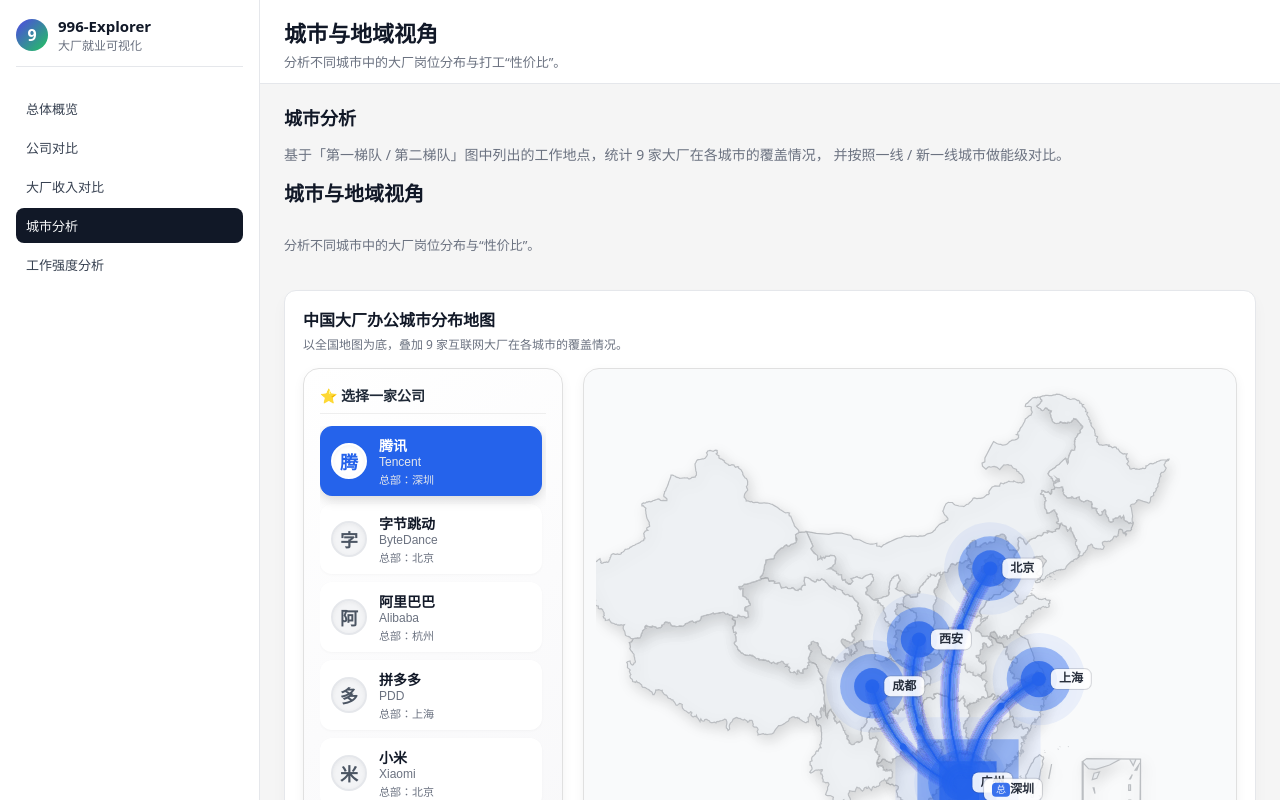
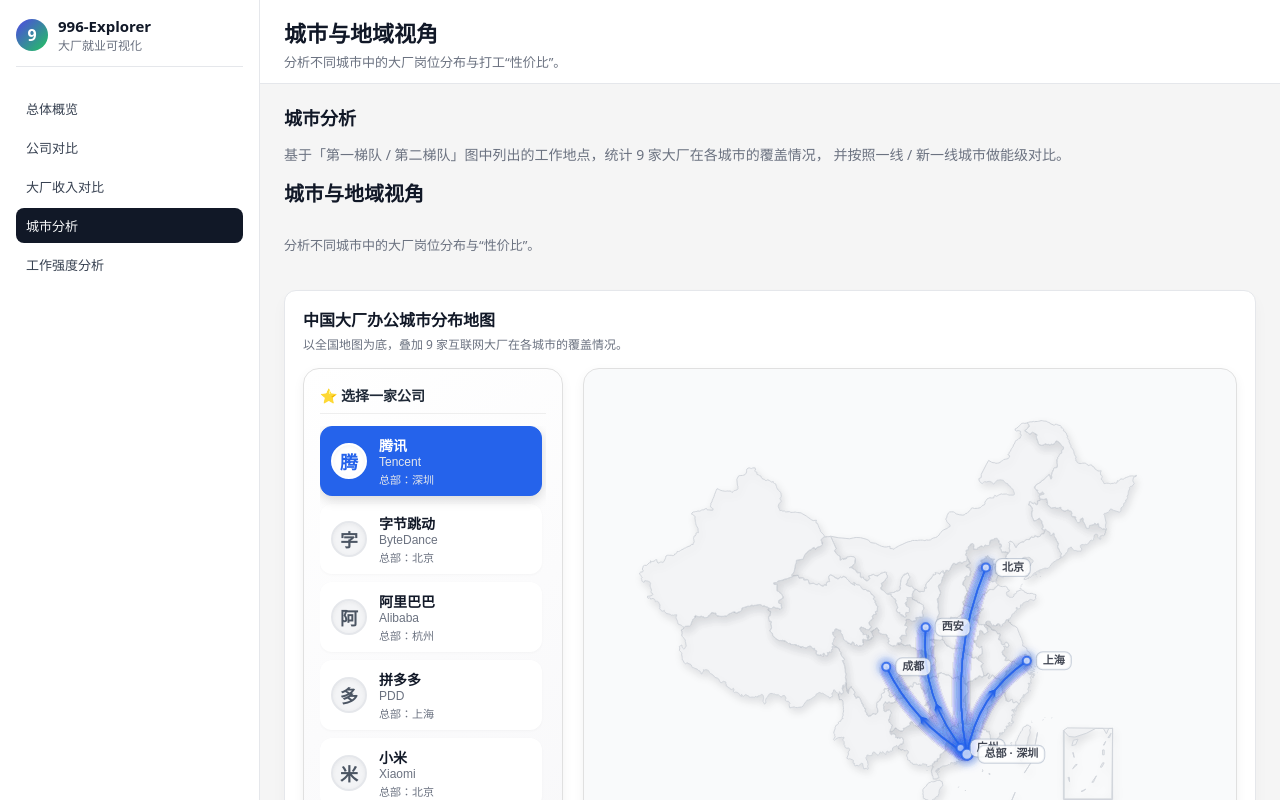
Before and after one commit to YSChen123/996-Explorer, a Vue app in the folder frontend/: page / in a window 1280 px wide. Both pictures are taken after a click on the button "城市分析". Shown: the top 800 px of the page. Built offline with nearby package versions, Linux system fonts and the light colour scheme.

Commit message:
feat: make effects better

```diff
--- a/frontend/src/components/ChinaMap.vue
+++ b/frontend/src/components/ChinaMap.vue
@@ -167,43 +167,51 @@
   const hqCity = company.hq
   const hqCoord = cityCoordMap[hqCity]
 
+  // 点数据：第三维 2 表示总部
   const scatterData = cities
     .filter(name => cityCoordMap[name])
     .map(name => ({
       name,
-      value: [...cityCoordMap[name], name === hqCity ? 2 : 1] // 用 2 标记总部
+      value: [...cityCoordMap[name], name === hqCity ? 2 : 1]
     }))
 
-  // 连线数据：从总部 -> 各分部
+  // 连线数据：从总部 → 各城市
   const linesData = cities
     .filter(name => name !== hqCity && cityCoordMap[name] && hqCoord)
-    .map(name => ({
-      name: name, // 为连线也设置名称，方便 tooltip
+    .map((name, idx) => ({
+      fromName: hqCity,
+      toName: name,
       coords: [hqCoord, cityCoordMap[name]],
-      // 在 data 级别设置弧度，让多条线不会完全重合，而是略微分开
+      // 每条线略微不同的弧度，避免完全重叠
       lineStyle: {
-        curveness: 0.25 + Math.random() * 0.1 // 随机化弧度 0.25 - 0.35
+        curveness: 0.15 + (idx % 3) * 0.06
       }
     }))
+
+  // 城市光晕的径向渐变
+  const haloGradient = new echarts.graphic.RadialGradient(0.5, 0.5, 0.5, [
+    { offset: 0, color: echarts.color.modifyAlpha(company.color, 0.22) },
+    { offset: 0.8, color: echarts.color.modifyAlpha(company.color, 0.05) },
+    { offset: 1, color: 'rgba(255,255,255,0)' }
+  ])
 
   return {
     backgroundColor: 'transparent',
     tooltip: {
       trigger: 'item',
       padding: 8,
-      backgroundColor: 'rgba(255, 255, 255, 0.95)',
+      backgroundColor: 'rgba(255, 255, 255, 0.96)',
       borderColor: '#d1d5db',
       borderWidth: 1,
-      textStyle: {
-        color: '#1f2937'
-      },
+      textStyle: { color: '#111827', fontSize: 12 },
       formatter: params => {
-        if (params.seriesType === 'effectScatter') {
-          return `${company.nameZh} · **${params.name}**`
+        if (params.seriesType === 'scatter' && params.seriesName.includes('城市')) {
+          const isHQ = params.value[2] === 2
+          return `${company.nameZh} · ${isHQ ? '总部 · ' : ''}${params.name}`
         }
-        if (params.seriesType === 'lines' && params.seriesName.includes('流光')) {
-          // 连线的 tooltip 提示从总部流向分部
-          return `${company.nameZh}: **${hqCity}** 连至 **${params.name}**`
+        if (params.seriesType === 'lines') {
+          const d = params.data || {}
+          return `${company.nameZh}：${d.fromName} → ${d.toName}`
         }
         return params.name
       }
@@ -211,122 +219,103 @@
     geo: {
       map: 'china',
       roam: true,
-      zoom: 1.6, // 放大地图，聚焦核心区域
-      center: [108, 35], // 中心点略微北移东移，聚焦中东部
-      label: {
-        show: false
-      },
+      zoom: 1.35,          // 适度放大
+      center: [107, 34],   // 聚焦中东部
+      label: { show: false },
       itemStyle: {
-        areaColor: '#eef1f4',
-        borderColor: '#bbbec2',
-        borderWidth: 1.2,
-        shadowColor: 'rgba(0,0,0,0.15)', // 增加阴影深度
-        shadowBlur: 15,
-        shadowOffsetX: 3,
-        shadowOffsetY: 5
+        areaColor: '#f3f4f6',
+        borderColor: '#d1d5db',
+        borderWidth: 1,
+        shadowColor: 'rgba(15,23,42,0.12)',
+        shadowBlur: 10,
+        shadowOffsetX: 2,
+        shadowOffsetY: 4
       },
       emphasis: {
         itemStyle: {
-          areaColor: '#d3e2ee',
+          areaColor: '#e0f2fe',
           borderColor: '#94a3b8'
         }
       }
     },
     series: [
-      // 1. 粗连线底图（作为流线的背景光晕）
-      {
-        name: `${company.nameZh} · 连线底图`,
-        type: 'lines',
-        coordinateSystem: 'geo',
-        zlevel: 1, // 确保在底部
-        silent: true, // 不触发鼠标事件
-        lineStyle: {
-          color: company.color,
-          width: 4, // 较粗
-          opacity: 0.3, // 透明度较低
-          curveness: 0.3,
-        },
-        data: linesData.map(d => ({
-            ...d,
-            lineStyle: { ...d.lineStyle, width: 4, opacity: 0.3, curveness: d.lineStyle.curveness }
-        }))
-      },
-      // 2. 发光连线（具有流光效果的前景线）
+      // 1) 流动连线（细线 + 光标）
       {
         name: `${company.nameZh} · 流光连线`,
         type: 'lines',
         coordinateSystem: 'geo',
-        zlevel: 3, // 确保在粗底图之上
+        zlevel: 1,
         effect: {
           show: true,
           period: 4,
-          trailLength: 0.6,
-          symbol: 'pin',
-          symbolSize: 10,
-          color: company.color,
+          trailLength: 0.35,
+          symbol: 'arrow',
+          symbolSize: 6,
+          color: company.color
         },
         lineStyle: {
-          color: company.color,
-          width: 1, // 较细，突出流光
-          opacity: 0.9,
-          curveness: 0.3,
-          shadowColor: company.color,
-          shadowBlur: 10
+          color: echarts.color.modifyAlpha(company.color, 0.85),
+          width: 1.4,
+          opacity: 0.75,
+          shadowBlur: 10,
+          shadowColor: company.color
         },
         data: linesData.map(d => ({
-            ...d,
-            lineStyle: { ...d.lineStyle, width: 1, shadowBlur: 10, curveness: d.lineStyle.curveness }
+          ...d,
+          lineStyle: {
+            ...d.lineStyle,
+            width: 1.4,
+            opacity: 0.75
+          }
         }))
       },
-      // 3. 城市高亮点
+
+      // 2) 城市光晕（柔和圆形 halo）
+      {
+        name: `${company.nameZh} · 城市光晕`,
+        type: 'scatter',
+        coordinateSystem: 'geo',
+        zlevel: 2,
+        symbol: 'circle',
+        symbolSize: val => (val[2] === 2 ? 30 : 24),
+        itemStyle: {
+          color: haloGradient,
+          borderWidth: 0
+        },
+        silent: true,          // 不抢 tooltip
+        data: scatterData
+      },
+
+      // 3) 城市点 + 标签
       {
         name: `${company.nameZh} · 办公城市`,
-        type: 'effectScatter',
+        type: 'scatter',
         coordinateSystem: 'geo',
-        zlevel: 4,
-        rippleEffect: {
-          brushType: 'fill',
-          scale: 7,
-          period: 3
-        },
-        // 总部使用星形符号，更突出
-        symbol: (val) => (val[2] === 2 ? 'star' : 'circle'),
-        symbolSize: (val) => (val[2] === 2 ? 22 : 14), // 总部点更大
+        zlevel: 3,
+        symbol: 'circle',
+        symbolSize: val => (val[2] === 2 ? 11 : 8),
         itemStyle: {
-          color: company.color,
-          shadowBlur: 30,
-          shadowColor: company.color,
-          opacity: 0.9
+          color: '#ffffff',
+          borderColor: company.color,
+          borderWidth: 2,
+          shadowBlur: 12,
+          shadowColor: company.color
         },
         label: {
           show: true,
-          formatter: (params) => {
-             // 总部标签加个【总】字
-             return params.value[2] === 2 ? `{a|总}{b|${params.name}}` : params.name;
+          position: 'right',
+          formatter: params => {
+            const isHQ = params.value[2] === 2
+            return isHQ ? `总部 · ${params.name}` : params.name
           },
-          position: 'right',
+          backgroundColor: 'rgba(255,255,255,0.95)',
+          borderRadius: 6,
+          padding: [3, 6],
+          borderColor: 'rgba(148,163,184,0.6)',
+          borderWidth: 1,
           color: '#111827',
-          fontSize: 12,
-          fontWeight: 700,
-          backgroundColor: 'rgba(255,255,255,0.98)',
-          padding: [4, 8],
-          borderRadius: 6,
-          borderColor: 'rgba(55,65,81,0.2)',
-          borderWidth: 1,
-          rich: {
-             a: {
-                backgroundColor: company.color,
-                color: '#ffffff',
-                fontSize: 10,
-                padding: [2, 4],
-                borderRadius: 4,
-                margin: [0, 4, 0, 0],
-                fontWeight: 'normal'
-             },
-             b: {
-                color: '#111827'
-             }
-          }
+          fontSize: 11,
+          fontWeight: 600
         },
         data: scatterData
       }
```
